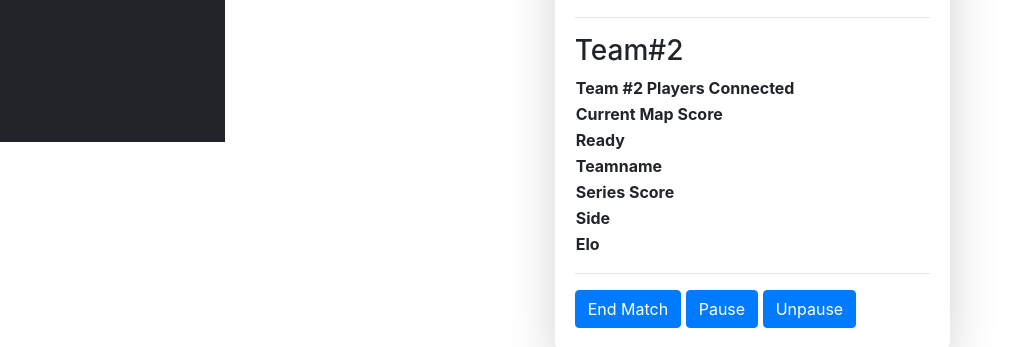
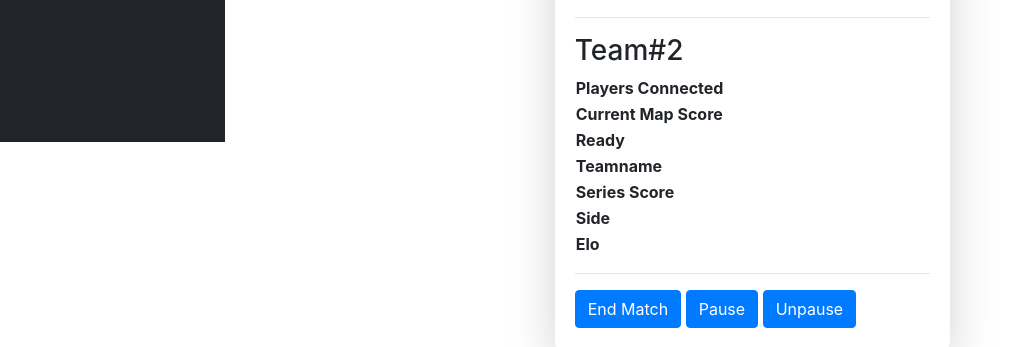
Before and after one commit to itssme/cs-tournament-manager, a FastAPI app: template app/templates/status.html in a window 1280 px wide. Shown: the part 658-1005 px from the top of the page, without its empty margins (0-1026 px from the left). Run offline with FastAPI, Linux system fonts and the light colour scheme; the template is opened without the code that fills it: most values are stand-ins (such as "Sample title", 1, 10 or a date in 2020); lists and menus that the app fills with data are empty; parts of the project's set-up code (start-up, migrations or seed data) failed here and were passed over; some libraries are stand-ins or nearby versions.

Commit message:
fixed typo in status page

```diff
--- a/app/templates/status.html
+++ b/app/templates/status.html
@@ -76,7 +76,7 @@
                                 <h3>Team#2</h3>
                                 <table style="width:100%">
                                     <tr>
-                                        <th>Team #2 Players Connected</th>
+                                        <th>Players Connected</th>
                                         <th id="{{ server.id }}get5_team2_connected_clients"></th>
                                     </tr>
                                     <tr>
```
